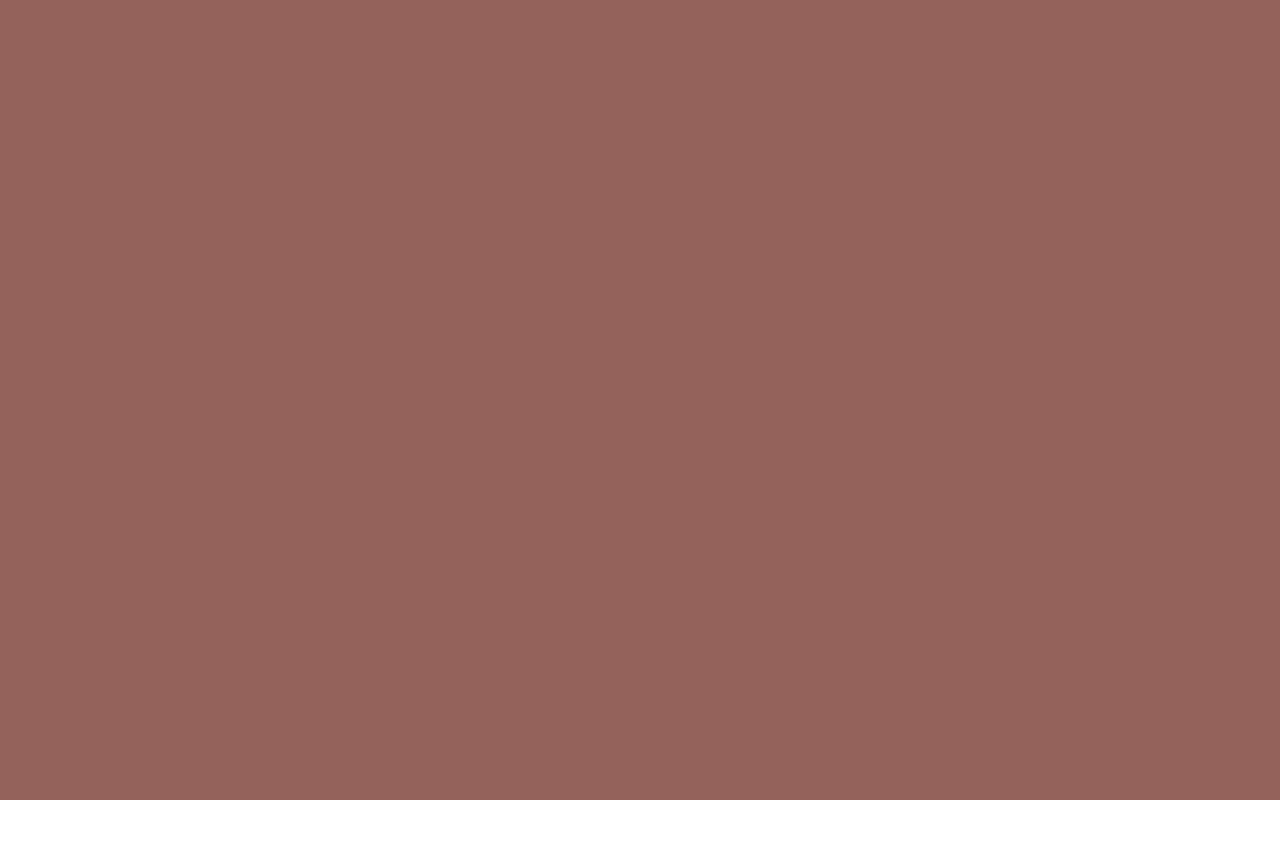
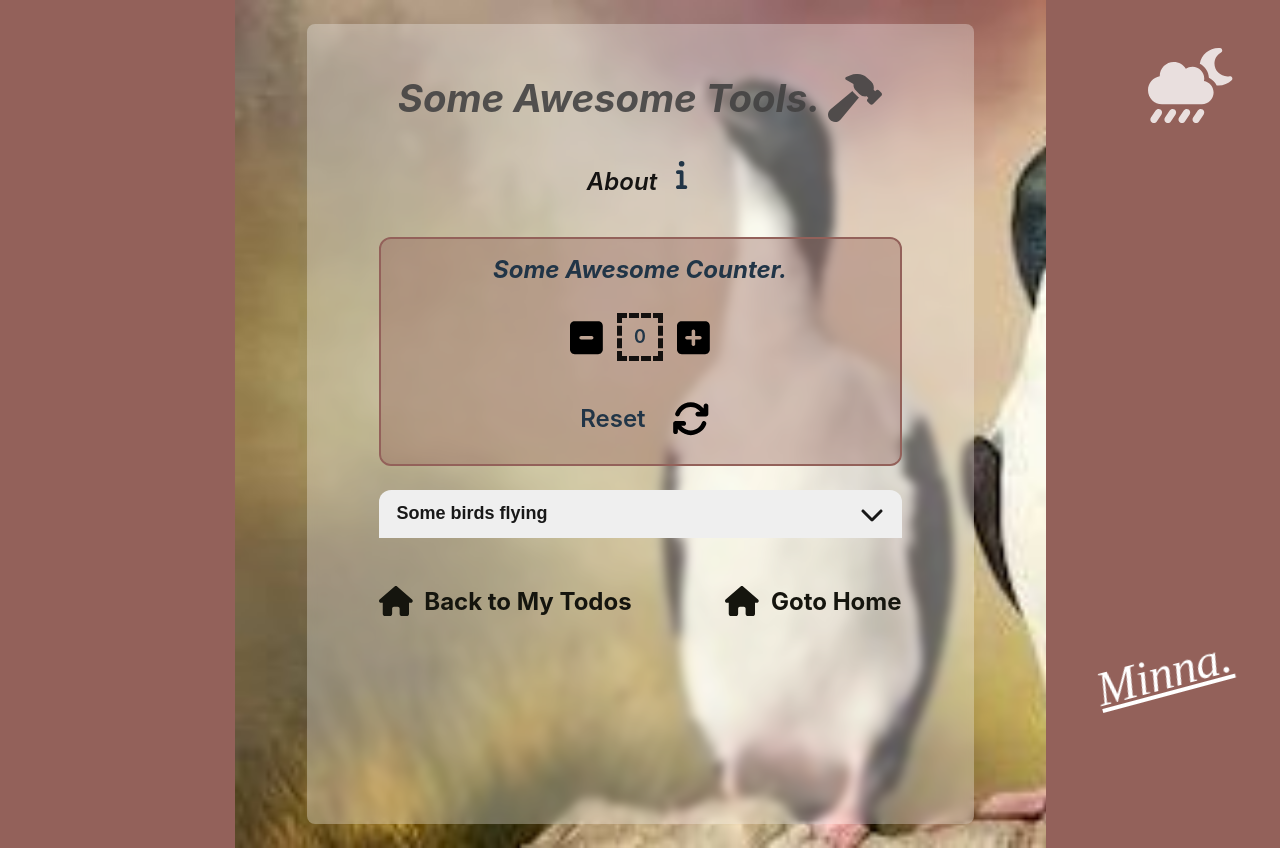
Before and after one commit to minnas/post-app-react, a React (Vite) app: page /tools in a window 1280 px wide. Before the commit this address had no page. Before the commit the page ends 800 px from the top, so only its background shows below. Built offline with nearby package versions, Linux system fonts and the light colour scheme.

Commit message:
moved extra tools to own page

```diff
--- a/src/App.tsx
+++ b/src/App.tsx
@@ -6,6 +6,7 @@ import './custom.scss';
 import MyTodos from "./components/views/MyTodos";
 import store from "./store/store";
 import { Provider } from "react-redux";
+import Tools from "./components/views/Tools";
 
 const App = (): JSX.Element => {
   return (
@@ -15,6 +16,7 @@ const App = (): JSX.Element => {
           <Route path="/" element={<Home />} />
           <Route path="/todos" element={<Todos />} />
           <Route path="/my-todos" element={<MyTodos />} />
+          <Route path="/tools" element={<Tools />} />
         </Routes>
       </Provider>
     </Router>
--- a/src/components/tools/accordion.scss
+++ b/src/components/tools/accordion.scss
@@ -29,7 +29,7 @@
     }
     & .accordion-content {
       visibility: hidden;
-      transition: all .15s ease;
+      transition: all 0.05s linear;
       padding: 1rem 1.5rem;
       height: 0;
       &.open {
@@ -39,5 +39,4 @@
       }
     }
   }
-
 }
--- a/src/components/views/Home.tsx
+++ b/src/components/views/Home.tsx
@@ -1,36 +1,17 @@
 import { faBookAtlas, faCheckCircle, faExclamationCircle, faInfo, faLevelUp, faTimes,
-        faNoteSticky, faCloudSun, faPlusSquare, faMinusSquare, faRefresh } from "@fortawesome/free-solid-svg-icons";
+        faNoteSticky, faCloudSun } from "@fortawesome/free-solid-svg-icons";
 import { FontAwesomeIcon } from "@fortawesome/react-fontawesome";
 import React, { MouseEventHandler } from "react";
 import { NavLink } from "react-router-dom";
 import Button from "../tools/Button";
 import Tooltip from "../tools/Tooltip";
-import { ButtonDefaults, ButtonOptions, ButtonType, TooltipType } from "../tools/settings";
+import { ButtonDefaults, ButtonType, TooltipType } from "../tools/settings";
 import { ViewProps } from "../types/view";
-import  { increment, decrement, reset, RootState } from "../../store/store";
-import { useDispatch, useSelector } from "react-redux";
-import Accordion from "../tools/Accordion";
-import img from "./../../assets/birds.png";
 
 import './home.scss';
 
 const Home: React.FC<ViewProps> = ({
   }) => {
-    const count = useSelector((state:RootState) => state.count);
-    const dispatch = useDispatch();
-    /**counter */
-    const clickPlus: MouseEventHandler = (event) => {
-      dispatch(increment());
-    };
-    const clickMinus: MouseEventHandler = (event) => {
-      dispatch(decrement());
-    };
-    const clickReset: MouseEventHandler = (event) => {
-      dispatch(reset());
-    };
-    const cBtnOptions = {
-      padding: "0"
-    } as ButtonOptions;
 
     /**awesome buttons */
     const clickMe: MouseEventHandler = (event) => {
@@ -72,23 +53,6 @@ const Home: React.FC<ViewProps> = ({
               <Button label="no icon" onClick={clickMe}/>
               <Button label="only icon" onClick={clickMe} icon={faBookAtlas} type={ButtonType.ICON_ONLY}/>
             </div>
-            <div className="awesome-counter">
-              <div className="awesome-counter-inner">
-                <h2>Some Awesome Counter.</h2>
-                <div className="counter-block">
-                  <Button onClick={clickMinus} icon={faMinusSquare} type={ButtonType.ICON_ONLY} options={cBtnOptions}/>
-                  <span className="current-value">{count}</span>
-                  <Button onClick={clickPlus} icon={faPlusSquare} type={ButtonType.ICON_ONLY} options={cBtnOptions}/>
-                </div>
-                <div className="counter-block">
-                  <span className="counter-reset-label">Reset</span>
-                  <Button onClick={clickReset} icon={faRefresh} type={ButtonType.ICON_ONLY} options={cBtnOptions}/>
-                </div>
-              </div>
-            </div>
-            <div className="awesome-image">
-              <Accordion label="Some birds flying" content={<img src={img} alt="birds"/>}/>
-            </div>
             <div className="footer">
               <NavLink className="footer-link todo-link" to="/todos">
                 <FontAwesomeIcon icon={faNoteSticky} size="lg"/>
--- a/src/components/views/MyTodos.tsx
+++ b/src/components/views/MyTodos.tsx
@@ -99,9 +99,9 @@ const MyTodos: React.FC<ViewProps> = ({
                 <FontAwesomeIcon icon={faNoteSticky} size="lg"/>
                   Back to Todos
               </NavLink>
-              <NavLink className="footer-link home-link" to="/">
+              <NavLink className="footer-link home-link" to="/tools">
                 <FontAwesomeIcon icon={faHome} size="lg"/>
-                  Goto to Home
+                  Goto to Tools
               </NavLink>
             </div>
           </div>
--- /dev/null
+++ b/src/components/views/Tools.tsx
@@ -0,0 +1,81 @@
+import { faHammer, faCloudMoonRain, faPlusSquare, faMinusSquare, faRefresh, faInfo, faHome } from "@fortawesome/free-solid-svg-icons";
+import { FontAwesomeIcon } from "@fortawesome/react-fontawesome";
+import React, { MouseEventHandler } from "react";
+import { NavLink } from "react-router-dom";
+import Button from "../tools/Button";
+import Tooltip from "../tools/Tooltip";
+import { ButtonOptions, ButtonType, TooltipType } from "../tools/settings";
+import { ViewProps } from "../types/view";
+import  { increment, decrement, reset, RootState } from "../../store/store";
+import { useDispatch, useSelector } from "react-redux";
+import Accordion from "../tools/Accordion";
+import img from "./../../assets/birds.png";
+
+import './home.scss';
+import './tools.scss';
+
+const Home: React.FC<ViewProps> = ({
+}) => {
+const count = useSelector((state:RootState) => state.count);
+const dispatch = useDispatch();
+/**counter */
+const clickPlus: MouseEventHandler = (event) => {
+dispatch(increment());
+};
+const clickMinus: MouseEventHandler = (event) => {
+dispatch(decrement());
+};
+const clickReset: MouseEventHandler = (event) => {
+dispatch(reset());
+};
+const cBtnOptions = {
+padding: "0"
+} as ButtonOptions;
+
+const tooltip = "Some miscellaneous tools";
+
+return (
+<div>
+  <div className="content">
+  <span className="home-cloud-sun"><FontAwesomeIcon icon={faCloudMoonRain} size="lg"/></span>
+    <div className="content-inner">
+      <h1>Some Awesome Tools. <FontAwesomeIcon icon={faHammer} size="lg"/></h1>
+      <div className="about-info">
+        <span>About</span>
+        <Tooltip type={TooltipType.RIGHT} label={<FontAwesomeIcon icon={faInfo} size="lg"/>} content={tooltip}></Tooltip>
+      </div>
+      <div className="awesome-counter">
+        <div className="awesome-counter-inner">
+          <h2>Some Awesome Counter.</h2>
+          <div className="counter-block">
+            <Button onClick={clickMinus} icon={faMinusSquare} type={ButtonType.ICON_ONLY} options={cBtnOptions}/>
+            <span className="current-value">{count}</span>
+            <Button onClick={clickPlus} icon={faPlusSquare} type={ButtonType.ICON_ONLY} options={cBtnOptions}/>
+          </div>
+          <div className="counter-block">
+            <span className="counter-reset-label">Reset</span>
+            <Button onClick={clickReset} icon={faRefresh} type={ButtonType.ICON_ONLY} options={cBtnOptions}/>
+          </div>
+        </div>
+      </div>
+      <div className="awesome-image">
+        <Accordion label="Some birds flying" content={<img src={img} alt="birds"/>}/>
+      </div>
+      <div className="footer">
+        <NavLink className="footer-link todo-link" to="/my-todos">
+            <FontAwesomeIcon icon={faHome} size="lg"/>
+              Back to My Todos
+        </NavLink>
+        <NavLink className="footer-link todo-link" to="/">
+          <FontAwesomeIcon icon={faHome} size="lg"/>
+            Goto Home
+        </NavLink>
+      </div>
+    </div>
+    <span className="some-test">Minna.</span>
+  </div>
+</div>
+);
+}
+
+export default Home;
--- a/src/components/views/home.scss
+++ b/src/components/views/home.scss
@@ -91,49 +91,3 @@ span.some-test {
   }
   padding: 1rem 0 4rem;
 }
-.awesome-counter {
-  .awesome-counter-inner {
-    display: flex;
-    justify-content: center;
-    flex-direction: column;
-    align-items: center;
-    grid-row-gap: 3rem;
-    padding-top: 2rem;
-    padding-bottom: 2rem;
-    filter: drop-shadow(0, 0, 5rem, #93615a);
-    border: 2px solid #93615a;
-    border-radius: 1rem;
-    box-shadow: inset 20rem 20rem rgba(147, 97, 90, .4);
-    & h2 {
-      margin: 0;
-      padding: 0;
-      font-style: italic;
-      font-size: 2rem;
-    }
-    & .counter-block {
-      display: flex;
-      justify-content: center;
-      flex-direction: row;
-      align-items: center;
-      grid-column-gap: 1rem;
-    }
-    & span {
-      display: inline-block;
-      padding: 1rem;
-      font-weight: 600;
-      font-size: 1.5rem;
-      &.current-value {
-        border: 5px dashed rgba(0,0,0,.9);
-      }
-      &.counter-reset-label {
-        font-size: 2rem;
-      }
-    }
-    & button {
-      font-size: 2.5rem;
-    }
-  }
-}
-.awesome-image {
-  margin-top: 2rem;
-}
--- /dev/null
+++ b/src/components/views/tools.scss
@@ -0,0 +1,46 @@
+.awesome-counter {
+  .awesome-counter-inner {
+    display: flex;
+    justify-content: center;
+    flex-direction: column;
+    align-items: center;
+    grid-row-gap: 3rem;
+    padding-top: 2rem;
+    padding-bottom: 2rem;
+    filter: drop-shadow(0, 0, 5rem, #93615a);
+    border: 2px solid #93615a;
+    border-radius: 1rem;
+    box-shadow: inset 20rem 20rem rgba(147, 97, 90, .4);
+    & h2 {
+      margin: 0;
+      padding: 0;
+      font-style: italic;
+      font-size: 2rem;
+    }
+    & .counter-block {
+      display: flex;
+      justify-content: center;
+      flex-direction: row;
+      align-items: center;
+      grid-column-gap: 1rem;
+    }
+    & span {
+      display: inline-block;
+      padding: 1rem;
+      font-weight: 600;
+      font-size: 1.5rem;
+      &.current-value {
+        border: 5px dashed rgba(0,0,0,.9);
+      }
+      &.counter-reset-label {
+        font-size: 2rem;
+      }
+    }
+    & button {
+      font-size: 2.5rem;
+    }
+  }
+}
+.awesome-image {
+  margin-top: 2rem;
+}
```
